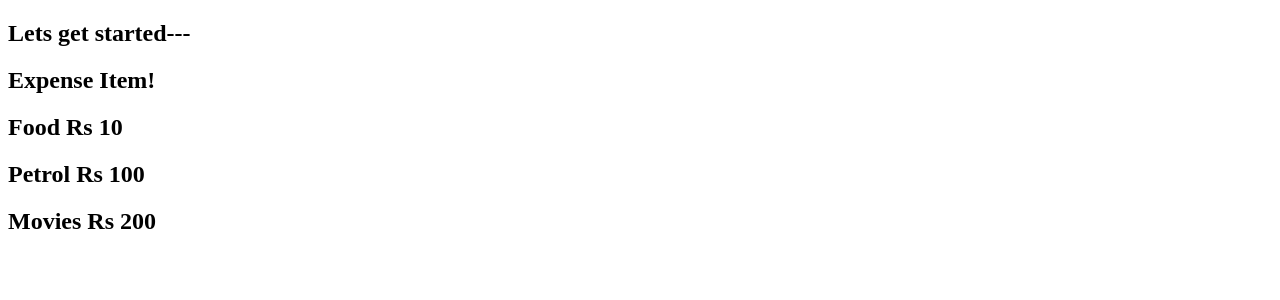
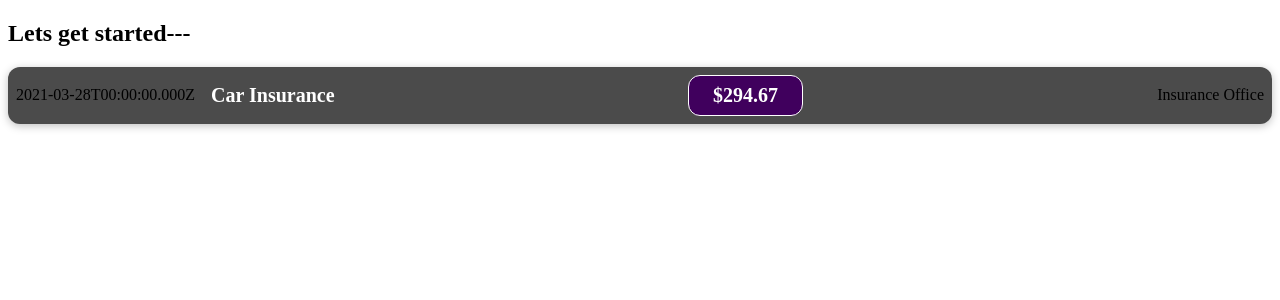
Before and after one commit to sumukhahm2/react-component-guide, a JavaScript app: page / in a window 1280 px wide. Shown: the top 300 px of the page. Built offline with nearby package versions, Linux system fonts and the light colour scheme.

Commit message:
added-css and expense date and price

```diff
--- /dev/null
+++ b/src/components/ExpenseItem.css
@@ -0,0 +1,65 @@
+.expense-item {
+    display: flex;
+    justify-content: space-between;
+    align-items: center;
+    box-shadow: 0 2px 8px rgba(0, 0, 0, 0.25);
+    padding: 0.5rem;
+    margin: 1rem 0;
+    border-radius: 12px;
+    background-color: #4b4b4b;
+  }
+
+  .expense-item__description {
+    display: flex;
+    flex-direction: column;
+    gap: 1rem;
+    align-items: flex-end;
+    flex-flow: column-reverse;
+    justify-content: flex-start;
+    flex: 1;
+  }
+  .expense-item__location {
+    display: flex;
+    flex-direction: column;
+    gap: 1rem;
+    align-items: flex-end;
+    flex-flow: column-reverse;
+    justify-content: flex-start;
+    flex: 1;
+  }
+
+  .expense-item h2 {
+    color: #3a3a3a;
+    font-size: 1rem;
+    flex: 1;
+    margin: 0 1rem;
+    color: white;
+  }
+
+  .expense-item__price {
+    font-size: 1rem;
+    font-weight: bold;
+    color: white;
+    background-color: #40005d;
+    border: 1px solid white;
+    padding: 0.5rem;
+    border-radius: 12px;
+  }
+
+  @media (min-width: 580px) {
+    .expense-item__description {
+      flex-direction: row;
+      align-items: center;
+      justify-content: flex-start;
+      flex: 1;
+    }
+
+    .expense-item__description h2 {
+      font-size: 1.25rem;
+    }
+
+    .expense-item__price {
+      font-size: 1.25rem;
+      padding: 0.5rem 1.5rem;
+    }
+  }
--- a/src/components/ExpenseItem.js
+++ b/src/components/ExpenseItem.js
@@ -1,12 +1,21 @@
 
-import ExpenseItemList from './ExpenseItemList';
+import './ExpenseItem.css';
 
 function ExpenseItem()
 {
+    const ExpenseDtae=new Date(2021,2,28);
+    const ExpenseDescription='Car Insurance';
+    const ExpensePrice=294.67;
+    const LocationOfExpenditure='Insurance Office'
     return (
-       <div>
-        <h2>Expense Item!</h2>
-        <ExpenseItemList></ExpenseItemList>
+       <div className='expense-item'>
+        <div>{ExpenseDtae.toISOString()}</div>
+        <div className='expense-item__description'>
+          <h2>{ExpenseDescription}</h2>
+          <div className='expense-item__price'>${ExpensePrice}</div>
+          <div className='expense-item__location'>{LocationOfExpenditure}</div>
+          </div>
+
         </div>
         );
 
```
